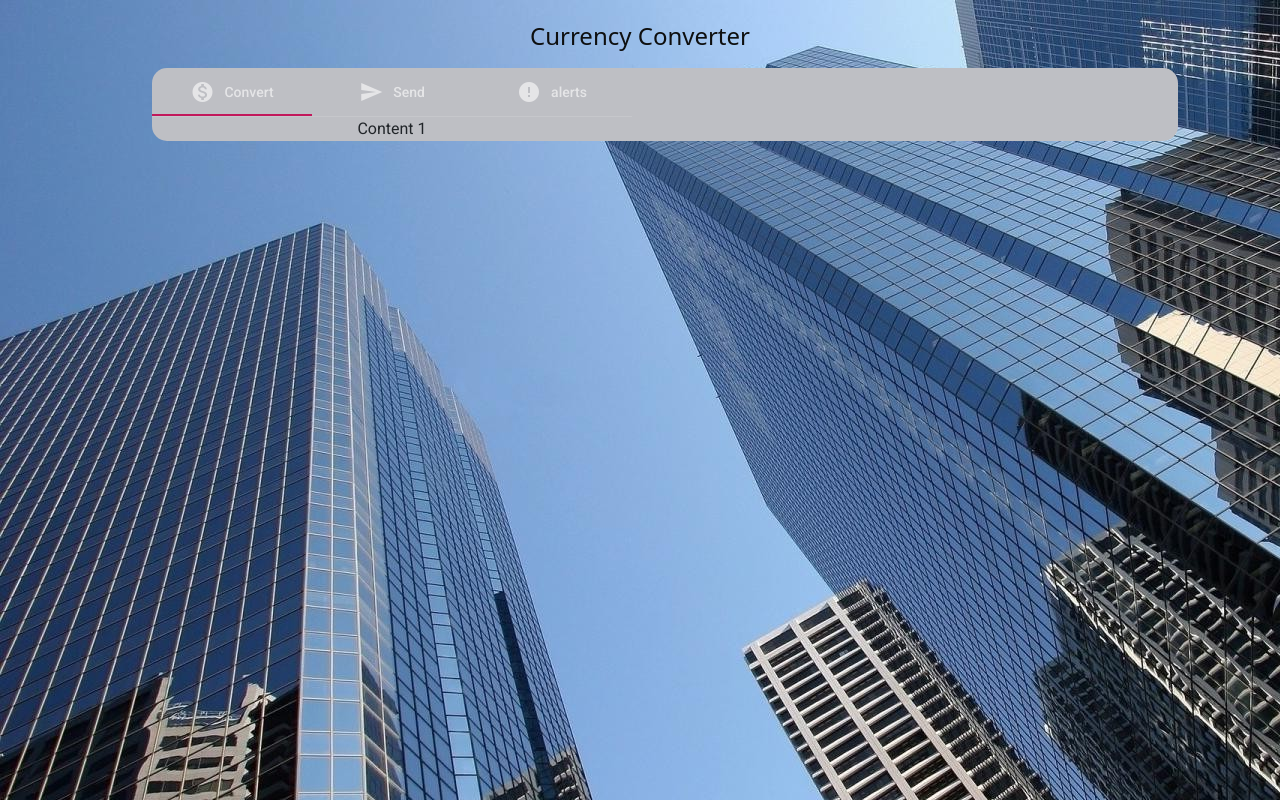
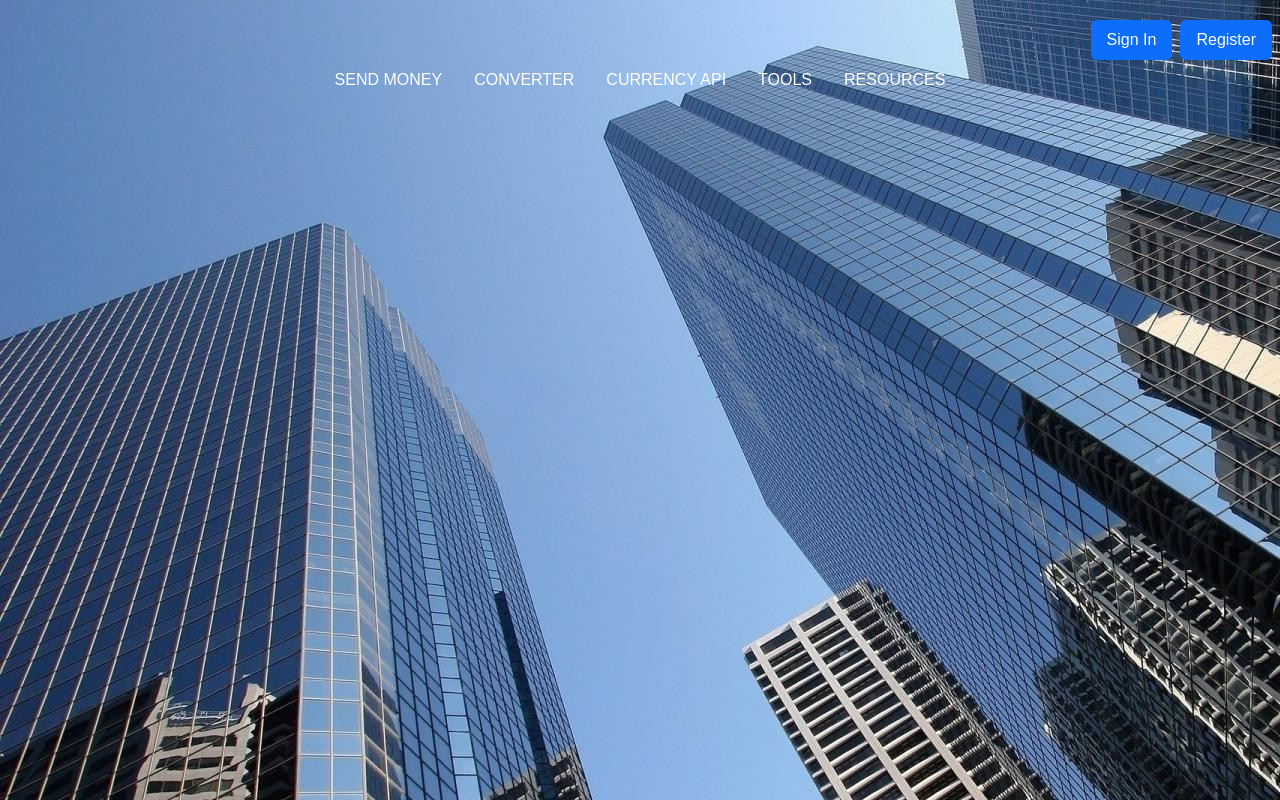
Before and after one commit to Devisbrian/CurrencyConverter, an Angular app: page / in a window 1280 px wide. Built offline with nearby package versions, Linux system fonts and the light colour scheme.

Commit message:
just added top navigation and some login register buttons

```diff
--- a/src/app/app.module.ts
+++ b/src/app/app.module.ts
@@ -13,6 +13,7 @@ import {MatInputModule} from '@angular/material/input';
 import {MatIconModule} from '@angular/material/icon';
 import { HomeComponent } from './layout/home/home.component';
 import { MatTabsModule} from '@angular/material/tabs'
+import { FormsModule,NgModel } from '@angular/forms';
 
 @NgModule({
   declarations: [
@@ -30,7 +31,8 @@ import { MatTabsModule} from '@angular/material/tabs'
     MatFormFieldModule,
     MatInputModule,
     MatIconModule,
-    MatTabsModule
+    MatTabsModule,
+    FormsModule
   ],
   providers: [],
   bootstrap: [AppComponent]
--- a/src/app/layout/home/home.component.html
+++ b/src/app/layout/home/home.component.html
@@ -6,59 +6,39 @@
         <title>Currency Converter</title>
     </head>
     <body>
-        <div class="container">
-        <div class="converter">
-            <h1>Currency Converter</h1>
-            <div class="tabs">
-                <mat-tab-group mat-stretch-tabs="false" mat-align-tabs="start">>
-                    <mat-tab>
-                      <ng-template mat-tab-label>
-                        <mat-icon class="example-tab-icon">monetization_on</mat-icon>
-                        Convert
-                      </ng-template>
-                      Content 1
-                    </mat-tab>
+      <div class="top-nav left custom-padding">
+        <ul class="nav justify-content-end">
+          <ul class="nav nav-pills nav-fill">
+            <li class="nav-item">
+              <a class="nav-link active " aria-current="page" href="#">Sign In</a>
+            </li>
+            <li class="nav-item mx-2"> <!-- Use Bootstrap mx-2 class for horizontal margin -->
+              <a class="nav-link active " href="#" tabindex="-1">Register</a>
+            </li>
+          </ul>
+        </ul>
+      </div>
+      <div class="top-nav center" >
+        <ul class="nav justify-content-center">
+          <li class="nav-item">
+            <a class="nav-link active text-white"  aria-current="page" href="#">SEND MONEY</a>
+          </li>
+          <li class="nav-item">
+            <a class="nav-link text-white" href="#">CONVERTER</a>
+          </li>
+          <li class="nav-item">
+            <a class="nav-link text-white" href="#">CURRENCY API</a>
+          </li>
+          <li class="nav-item">
+            <a class="nav-link text-white" href="#">TOOLS</a>
+          </li>
+          <li class="nav-item">
+            <a class="nav-link text-white" href="#">RESOURCES</a>
+          </li>
 
-                    <mat-tab>
-                      <ng-template mat-tab-label>
-                        <mat-icon class="example-tab-icon">send</mat-icon>
-                        Send
-                      </ng-template>
-                      Content 2
-                    </mat-tab>
+        </ul>
 
-                    <mat-tab>
-                      <ng-template mat-tab-label>
-                        <mat-icon class="example-tab-icon">error</mat-icon>
-                        alerts
-                      </ng-template>
+      </div>
 
-                      Content 3
-                    </mat-tab>
-                  </mat-tab-group>
-
-            </div>
-            <!-- <form id="currency-form">
-                <label for="amount">Amount (in source currency)</label>
-                <input type="number" id="amount" placeholder="Enter amount" required>
-                <label for="from">From Currency</label>
-                <select id="from">
-                    <option value="USD">US Dollar (USD)</option>
-                    <option value="EUR">Euro (EUR)</option>
-                    <option value="GBP">British Pound (GBP)</option>
-                     Add more currency options here -->
-                <!-- </select>
-                <label for="to">To Currency</label>
-                <select id="to">
-                    <option value="USD">US Dollar (USD)</option>
-                    <option value="EUR">Euro (EUR)</option>
-                    <option value="GBP">British Pound (GBP)</option> -->
-                    <!-- Add more currency options here -->
-                <!-- </select>
-                <button type="button" id="convert">Convert</button>
-            </form>  -->
-
-        </div>
-     </div>
   </body>
 </html>
--- a/src/app/layout/home/home.component.scss
+++ b/src/app/layout/home/home.component.scss
@@ -7,31 +7,6 @@ body {
     text-align: center;
 
 }
-.converter {
-
-    margin: 0 auto;
-    padding: 20px;
+.custom-padding{
+    padding-top: 20px;
 }
-
-h1 {
-    color: #0e0f0f;
-    font-size: 24px;
-    font-family: system-ui, -apple-system, BlinkMacSystemFont, 'Segoe UI', Roboto, Oxygen, Ubuntu, Cantarell, 'Open Sans', 'Helvetica Neue', sans-serif;
-}
-
-.tabs{
-    min-width: 30px !important;
-    background-color: rgb(190, 191, 196);
-    border-radius: 15px;
-    display: flex !important;
-   flex-direction: row !important;
-   justify-content: space-between !important;
-   margin-left: 50px;
-}
-mat-icon{
-
-    margin-right: 10px;
-}
-.mat-tab-label {
-    flex: 1 !important;
-  }
--- a/src/app/layout/home/home.component.ts
+++ b/src/app/layout/home/home.component.ts
@@ -1,4 +1,5 @@
 import { Component, OnInit } from '@angular/core';
+import { NgModel } from '@angular/forms';
 
 @Component({
   selector: 'app-home',
@@ -7,9 +8,18 @@ import { Component, OnInit } from '@angular/core';
 })
 export class HomeComponent implements OnInit {
 
+  usdAmount: number = 0;
+  eurAmount: number = 0;
+  exchangeRate: number = 0.81;
+
+
   constructor() { }
 
   ngOnInit(): void {
   }
 
+  convert(){
+
+  }
+
 }
```
Also changed, not shown: 2 other files (tests, documents, lock files or other folders).
